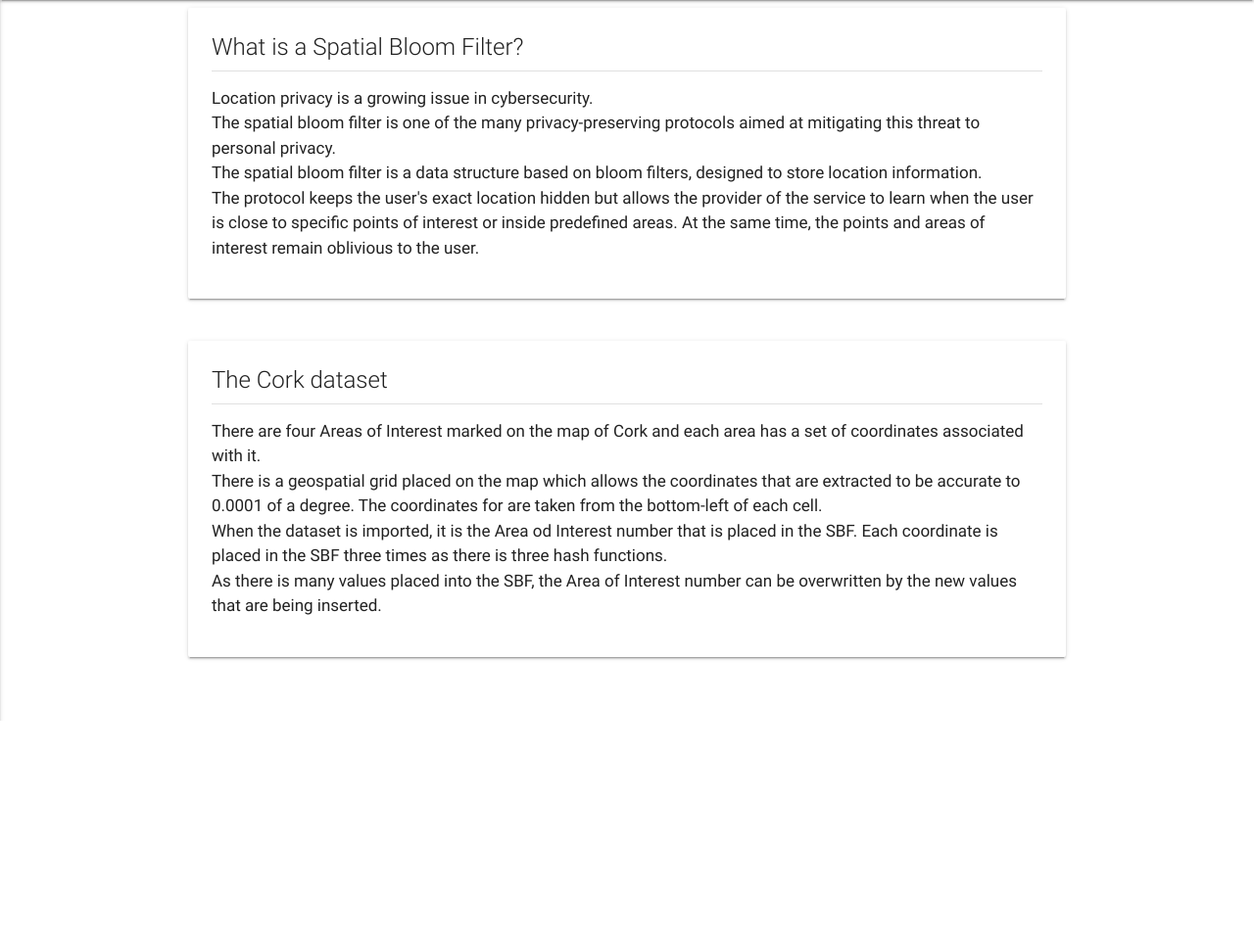
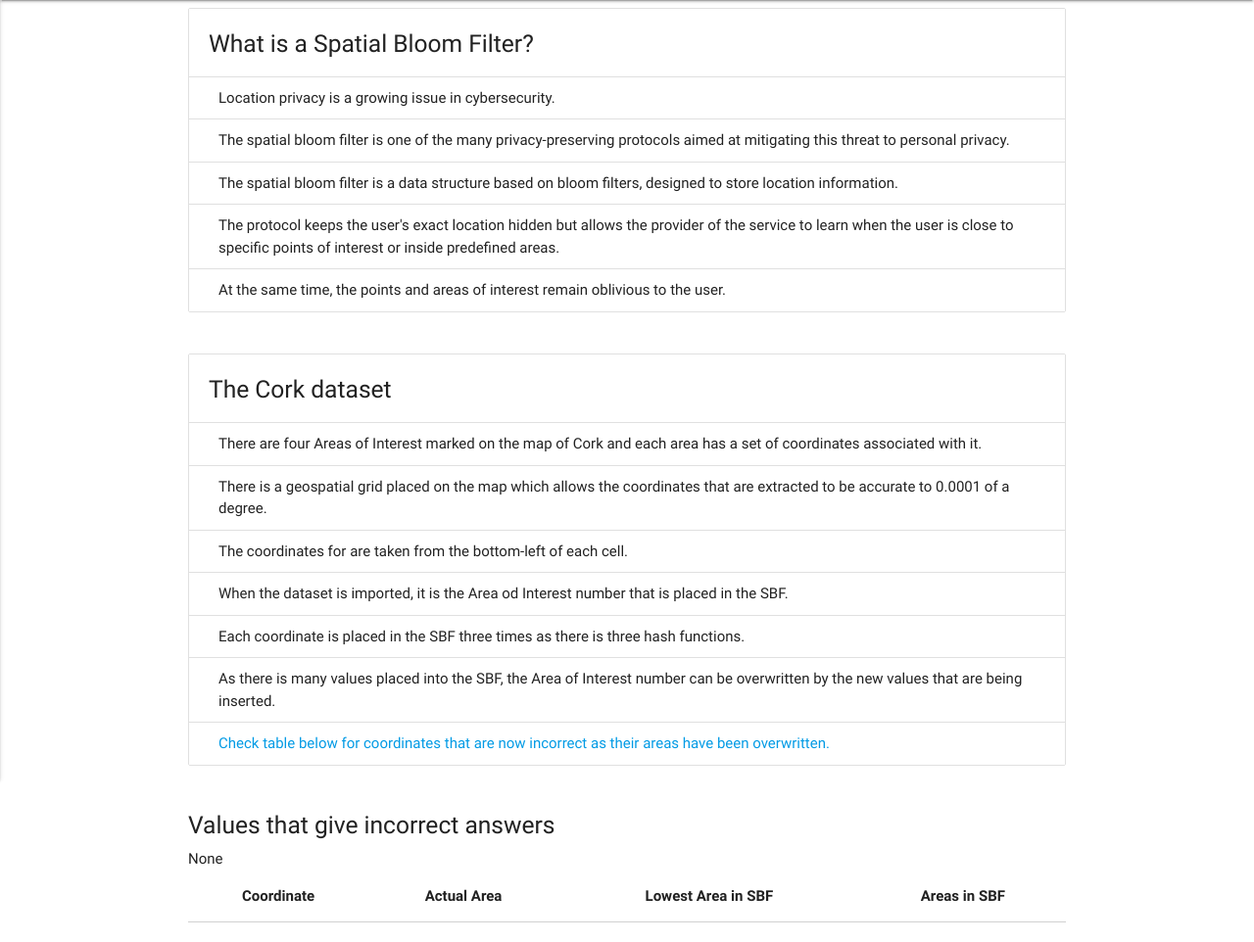
Before and after one commit to Taplin18/FYP, a Flask app: page /about in a window 1280 px wide. Shown: the part 64-1026 px from the top of the page at 98% size. Before the commit the page ends 800 px from the top, so only its background shows below. Run offline with Flask 2, Linux system fonts and the light colour scheme; lists and menus that the app fills with data are empty; parts of the project's set-up code (start-up, migrations or seed data) failed here and were passed over.

Commit message:
Added table of overwritten values

```diff
--- a/demo.py
+++ b/demo.py
@@ -24,6 +24,7 @@
     session['sbf_stats'] = sbf_stats
     session['check_result_table'] = check_result_table
     session['check_result_conclusion'] = check_result_conclusion
+    session['incorrect_values'] = '<tr><td></td><td></td><td></td><td></td></tr>'
 
     return render_template('index.html', sbf_table=Markup(sbf_table), sbf_stats=Markup(sbf_stats),
                            check_result_table=Markup(check_result_table),
@@ -42,6 +43,7 @@
 
     session['sbf_table'] = sbf_table
     session['sbf_stats'] = sbf_stats
+    session['incorrect_values'] = format_layout.incorrect_areas(my_sbf.incorrect_values())
 
     return render_template('index.html', sbf_table=Markup(sbf_table), sbf_stats=Markup(sbf_stats),
                            check_result_table=Markup(check_result_table),
@@ -74,6 +76,7 @@
 
     session['sbf_table'] = sbf_table
     session['sbf_stats'] = sbf_stats
+    session['incorrect_values'] = '<tr><td></td><td></td><td></td><td></td></tr>'
 
     return render_template('index.html', sbf_table=Markup(sbf_table), sbf_stats=Markup(sbf_stats),
                            check_result_table=Markup(check_result_table),
@@ -88,7 +91,20 @@
 
 @app.route('/about')
 def about():
-    return render_template('about.html')
+    incorrect_values = session.get('incorrect_values')
+    return render_template('about.html', incorrect_values=Markup(incorrect_values))
+
+
+@app.route('/back')
+def back():
+    sbf_table = session.get('sbf_table')
+    sbf_stats = session.get('sbf_stats')
+    check_result_table = session.get('check_result_table')
+    check_result_conclusion = session.get('check_result_conclusion')
+
+    return render_template('index.html', sbf_table=Markup(sbf_table), sbf_stats=Markup(sbf_stats),
+                           check_result_table=Markup(check_result_table),
+                           check_result_conclusion=Markup(check_result_conclusion))
 
 
 if __name__ == '__main__':
--- a/templates/about.html
+++ b/templates/about.html
@@ -32,11 +32,11 @@
         </ul>
         <nav class="nav blue lighten-1">
             <div class="nav-wrapper">
-                <a href="{{ url_for('index') }}" class="brand-logo left">Spatial Bloom Filter</a>
+                <a href="{{ url_for('back') }}" class="brand-logo left">Spatial Bloom Filter</a>
                 <a href="#" data-activates="mobile-demo" class="button-collapse right"><i class="material-icons">menu</i></a>
                 <ul id="nav-mobile" class="right hide-on-med-and-down">
                     <li>
-                        <a href="#">About</a>
+                        <a href="{{ url_for('about') }}">About</a>
                     </li>
                     <li>
                         <a class="dropdown-button" href="#" data-activates="dropdown1">Cork Maps
@@ -50,7 +50,7 @@
                     </li>
                 </ul>
                 <ul class="side-nav collapsible collapsible-accordion" id="mobile-demo">
-                    <li><a href="#">About<i class="material-icons right">info</i></a></li>
+                    <li><a href="{{ url_for('about') }}">About<i class="material-icons right">info</i></a></li>
                     <li>
                         <a href="#" class="collapsible-header" style="padding: 0 32px;">
                             Maps<i class="material-icons right">arrow_drop_down</i>
@@ -84,63 +84,87 @@
 
             <div class="row">
                 <div class="col s12 m12 l12">
-                    <div class="card horizontal">
-                        <div class="card-stacked">
-                            <div class="card-content" id="what-sbf">
-                                <span class="card-title">What is a Spatial Bloom Filter?</span>
-                                <div class="divider"></div>
-                                <div class="section">
-                                    <p>
-                                        Location privacy is a growing issue in cybersecurity.<br>
+                    <ul class="collection with-header">
+                        <li class="collection-header"><h5>What is a Spatial Bloom Filter?</h5></li>
+                        <li class="collection-item">
+                            Location privacy is a growing issue in cybersecurity.
+                        </li>
+                        <li class="collection-item">
+                            The spatial bloom filter is one of the many privacy-preserving protocols
+                            aimed at mitigating this threat to personal privacy.
+                        </li>
+                        <li class="collection-item">
+                            The spatial bloom filter is a data structure based on bloom filters, designed
+                            to store location information.
+                        </li>
+                        <li class="collection-item">
+                            The protocol keeps the user's exact location hidden but allows the provider
+                            of the service to learn when the user is close to specific points of
+                            interest or inside predefined areas.
+                        </li>
+                        <li class="collection-item">
+                            At the same time, the points and areas of interest remain oblivious
+                            to the user.
+                        </li>
 
-                                        The spatial bloom filter is one of the many privacy-preserving protocols
-                                        aimed at mitigating this threat to personal privacy.<br>
-
-                                        The spatial bloom filter is a data structure based on bloom filters, designed
-                                        to store location information.<br>
-
-                                        The protocol keeps the user's exact location hidden but allows the provider of
-                                        the service to learn when the user is close to specific points of interest or
-                                        inside predefined areas. At the same time, the points and areas of interest
-                                        remain oblivious to the user.
-                                    </p>
-                                </div>
-                            </div>
-                        </div>
-                    </div>
+                    </ul>
                 </div>
             </div>
 
             <div class="row">
                 <div class="col s12 m12 l12">
-                    <div class="card horizontal">
-                        <div class="card-stacked">
-                            <div class="card-content" id="cork-dataset">
-                                <span class="card-title">The Cork dataset</span>
-                                <div class="divider"></div>
-                                <div class="section">
-                                    <p>
-                                        There are four Areas of Interest marked on the map of Cork and each area
-                                        has a set of coordinates associated with it.<br>
-
-                                        There is a geospatial grid placed on the map which allows the coordinates
-                                        that are extracted to be accurate to 0.0001 of a degree.
-                                        The coordinates for are taken from the bottom-left of each cell.<br>
-
-                                        When the dataset is imported, it is the Area od Interest number that is placed
-                                        in the SBF.
-                                        Each coordinate is placed in the SBF three times as there is three hash
-                                        functions.<br>
-
-                                        As there is many values placed into the SBF, the Area of Interest number can
-                                        be overwritten by the new values that are being inserted.
-                                    </p>
-                                </div>
-                            </div>
-                        </div>
-                    </div>
+                    <ul class="collection with-header">
+                        <li class="collection-header"><h5>The Cork dataset</h5></li>
+                        <li class="collection-item">
+                            There are four Areas of Interest marked on the map of Cork and each area
+                            has a set of coordinates associated with it.
+                        </li>
+                        <li class="collection-item">
+                            There is a geospatial grid placed on the map which allows the coordinates
+                            that are extracted to be accurate to 0.0001 of a degree.
+                        </li>
+                        <li class="collection-item">
+                            The coordinates for are taken from the bottom-left of each cell.
+                        </li>
+                        <li class="collection-item">
+                            When the dataset is imported, it is the Area od Interest number that is
+                            placed in the SBF.
+                        </li>
+                        <li class="collection-item">
+                            Each coordinate is placed in the SBF three times as there is three
+                            hash functions.
+                        </li>
+                        <li class="collection-item">
+                            As there is many values placed into the SBF, the Area of Interest
+                            number can be overwritten by the new values that are being inserted.
+                        </li>
+                        <li class="collection-item">
+                            <a href="#incorrect">
+                                Check table below for coordinates that are now incorrect as their
+                                areas have been overwritten.
+                            </a>
+                        </li>
+                    </ul>
                 </div>
             </div>
+
+            <div class="row">
+                <div class="col s12 m12 l12">
+                    <h5>Values that give incorrect answers</h5>
+                    <table class="centered striped" id="incorrect">
+                        <thead>
+                            <tr>
+                                <th>Coordinate</th>
+                                <th>Actual Area</th>
+                                <th>Lowest Area in SBF</th>
+                                <th>Areas in SBF</th>
+                            </tr>
+                        </thead>
+                        <tbody>{{ incorrect_values }}</tbody>
+                    </table>
+                </div>
+            </div>
+
 
         </div>
 
--- a/templates/cork-csv.html
+++ b/templates/cork-csv.html
@@ -36,7 +36,7 @@
                 <a href="#" data-activates="mobile-demo" class="button-collapse right"><i class="material-icons">menu</i></a>
                 <ul id="nav-mobile" class="right hide-on-med-and-down">
                     <li>
-                        <a href="#">About</a>
+                        <a href="{{ url_for('about') }}">About</a>
                     </li>
                     <li>
                         <a class="dropdown-button" href="#" data-activates="dropdown1">Cork Maps
@@ -50,7 +50,7 @@
                     </li>
                 </ul>
                 <ul class="side-nav collapsible collapsible-accordion" id="mobile-demo">
-                    <li><a href="#">About<i class="material-icons right">info</i></a></li>
+                    <li><a href="{{ url_for('about') }}">About<i class="material-icons right">info</i></a></li>
                     <li>
                         <a href="#" class="collapsible-header" style="padding: 0 32px;">
                             Maps<i class="material-icons right">arrow_drop_down</i>
--- a/templates/index.html
+++ b/templates/index.html
@@ -95,7 +95,7 @@
                                         The map of Cork has four marked Area's of Interest.<br>
                                         The coordinates of these areas are contained in a csv file.<br>
                                         Import these Area's of Interest and place them in the Spacial Bloom Filter.<br>
-                                        Check out <a href="#">About</a> for more information.
+                                        Check out <a href="{{ url_for('about') }}">About</a> for more information.
                                     </p>
                                 </div>
                                 <div class="card-action">
```
Also changed, not shown: scripts/layout.py (+27 -0 lines), scripts/sbf.py (+31 -2 lines), 1 other file.
